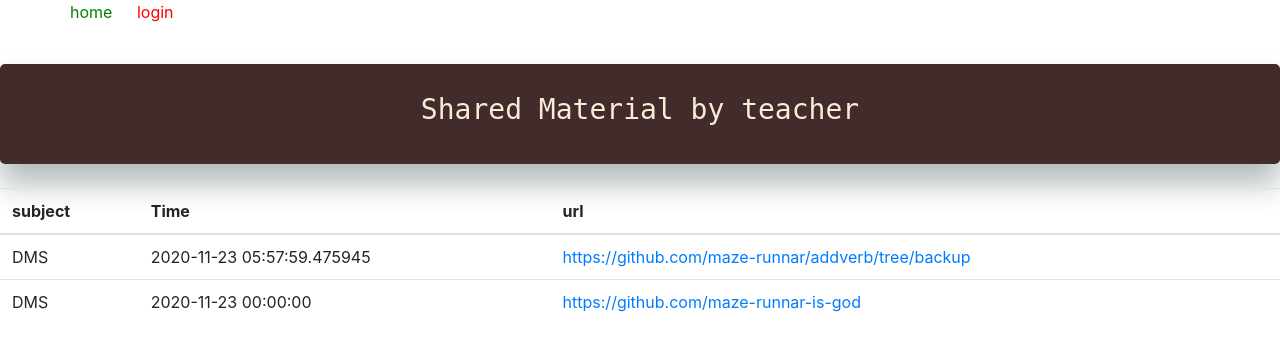
After one commit to maze-runnar/addverb, a Flask app: page /shared in a window 1280 px wide. The commit adds this page. Shown: the top 351 px of the page. Run offline with Flask 2, Linux system fonts and the light colour scheme; data comes from the database, SQL or seed files in the repository; both versions use the stored data as it was after the commit; some libraries are stand-ins or nearby versions.

Commit message:
hope is a good thing

```diff
--- a/app.py
+++ b/app.py
@@ -78,9 +78,10 @@ class Student(db.Model):
 	password = db.Column(db.String(80))
 	rollno = db.Column(db.String(80))
 
-	def __init__(self, email, password):
+	def __init__(self, email, password, rollno):
 		self.email = email
 		self.password = password
+		self.rollno = rollno
 
 class Attendance(db.Model):
 	id = db.Column(db.Integer, primary_key=True)
@@ -100,6 +101,15 @@ class Notes(db.Model):
 	def __repr__(self):
 		return "<task %r> " % self.id
 
+class Material(db.Model):
+	id = db.Column(db.Integer, primary_key=True)
+	url = db.Column(db.String(500))
+	subject = db.Column(db.String())
+	date_create = db.Column(db.DateTime, default=datetime.now().date())
+
+	def __repr__(self):
+		return "<task %r> " % self.id
+
 
 db.create_all()
 
@@ -114,8 +124,8 @@ def register():
 	if request.method == 'POST':
 		new_user = Student(
 		email=request.form['email'],
-		password=request.form['password'])
-		rollno = request.form["rollno"]
+		password=request.form['password'],
+		rollno = request.form["rollno"])
 		db.session.add(new_user)
 		db.session.commit()
 		return render_template('student_login.html')
@@ -362,6 +372,27 @@ def yourNotes():
 	yournotes = db.session.query(Notes).filter_by(email=session["student_email"]).all()
 	return render_template("mynotes.html", yournotes = yournotes)
 
+@app.route("/share/<int:id>", methods = ["POST", "GET"])
+def Share(id):
+	if(request.method == "POST"):
+		classes = db.session.query(MySchedule).filter_by(id=id).first()
+		subject = classes.subject
+		url = request.form["url"]
+		new_content = Material(subject=subject,url=url)
+		try:
+			db.session.add(new_content)
+			db.session.commit()
+			return redirect('http://127.0.0.1:5000/schedule')
+		except:
+			return "error is there"
+	else:
+		return render_template("share.html", id=id)
+
+@app.route("/shared", methods=["GET"])
+def shared():
+	material = db.session.query(Material).all()
+	return render_template("sharedmaterial.html", material=material)
+
 if __name__=='__main__':
 	app.run(debug=True)
 
--- a/templates/allstudents.html
+++ b/templates/allstudents.html
@@ -11,7 +11,7 @@ font-family: monospace; box-shadow: 0 20px 30px 0 rgba(43, 5, 5, 0.3);">
 
 <ol>
 {% for i in allstudents %}
-    <li>{{i.email}} - <a href="/progress/{{i.id}}">View Progress</a></li>
+    <li>{{i.rollno}} - <a href="/progress/{{i.id}}">View Progress</a></li>
     <br>
 {% endfor %}
 </ol>
--- a/templates/base.html
+++ b/templates/base.html
@@ -6,4 +6,5 @@
 {% if session["logged_in"] or session["teacher_logged_in"] %}
     <a href="/logout" style="color:red;"> logout </a>
 {% else %}
+    <a href="/login" style="color:red;"> login </a>
 {% endif %}
--- a/templates/explore.html
+++ b/templates/explore.html
@@ -5,11 +5,11 @@
     border: inherit;
     border-radius: 5px;" class="heading">
 
-  <h3 style=" text-align: center; font-family: monospace;" >  Schedule a class here &nbsp;&nbsp;&nbsp;&nbsp;&nbsp;&nbsp;&nbsp;&nbsp;&nbsp;&nbsp;&nbsp;&nbsp; <a href="/" class="btn btn-danger">Home</a> &nbsp; <a class="btn btn-danger" href="/logout"> logout </a> </h3>
+  <h3 style=" text-align: center; font-family: monospace;" >  Schedule a class here </h3>
 </Div>
 
 
-<div class="row justify-content-between">
+<div class="row justify-content-between" style="width:100%">
 
   <div style="width: 100%;
             max-width: 50rem;
@@ -44,6 +44,7 @@
     </div>
   </div>
 </div>
+
   <div style="width: 100%;
             max-width: 50rem;
             margin: auto;
--- a/templates/schedule.html
+++ b/templates/schedule.html
@@ -55,12 +55,14 @@ box-shadow: 0 20px 30px 0 rgba(23, 121, 121, 0.3);">
 
 <div id="Paris" class="w3-container w3-display-container city" style="display:none">
   <span onclick="this.parentElement.style.display='none'">&times;</span>
-
+  <ol>
   {% for i in subjectclasses %}
        <li> {{i.topic}} &nbsp;&nbsp;&nbsp;&nbsp;&nbsp; {{i.time}} &nbsp;&nbsp;&nbsp;&nbsp;&nbsp;&nbsp; {{i.subject}}  &nbsp;&nbsp;&nbsp;&nbsp;&nbsp;&nbsp; <a href="{{i.url}}" target="_blank">{{i.url}}</a>
+        &nbsp;<a href="/share/{{i.id}}"> share resources </a>
         </li>
         <br>
     {% endfor %}
+  </ol>
 </div>
 
 <script>
--- /dev/null
+++ b/templates/sharedmaterial.html
@@ -0,0 +1,26 @@
+{% include "base.html" %}
+<br><br>
+<Div style=" margin-top: 2vh; margin-bottom: 3vh; background-color: rgb(65, 43, 43); color: antiquewhite; box-shadow: 0 20px 30px 0 rgba(1, 24, 24, 0.3);
+    padding: 5px;
+    border: inherit;
+    border-radius: 5px;" class="heading">
+  <h3 style="padding-top: 3vh; padding-bottom: 3vh; text-align: center; font-family: monospace;" > Shared Material by teacher</h3>
+</Div>
+<table class="table table-hover">
+  <thead>
+    <tr>
+      <th scope="col">subject</th>
+      <th scope="col">Time</th>
+      <th scope="col">url</th>
+    </tr>
+  </thead>
+  <tbody>
+  {% for i in material %}
+    <tr>
+      <td>{{i.subject}}</td>
+      <td>{{i.date_create}}</td>
+      <td><a href="{{i.url}}" target="_blank"> {{i.url}} </a></td>
+    </tr>
+  {% endfor %}
+  </tbody>
+</table>
--- a/templates/todayclass.html
+++ b/templates/todayclass.html
@@ -3,8 +3,8 @@
 <table class="table table-hover">
   <thead>
     <tr>
-      <th scope="col">#</th>
-      <th scope="col">subject</th>
+      <th scope="col">Topic</th>
+      <th scope="col">Subject</th>
       <th scope="col">Time</th>
       <th scope="col">action</th>
     </tr>
```
Also changed, not shown: templates/index.html (+7 -1 lines), templates/share.html (added, +19 -0 lines), addverb.db.
